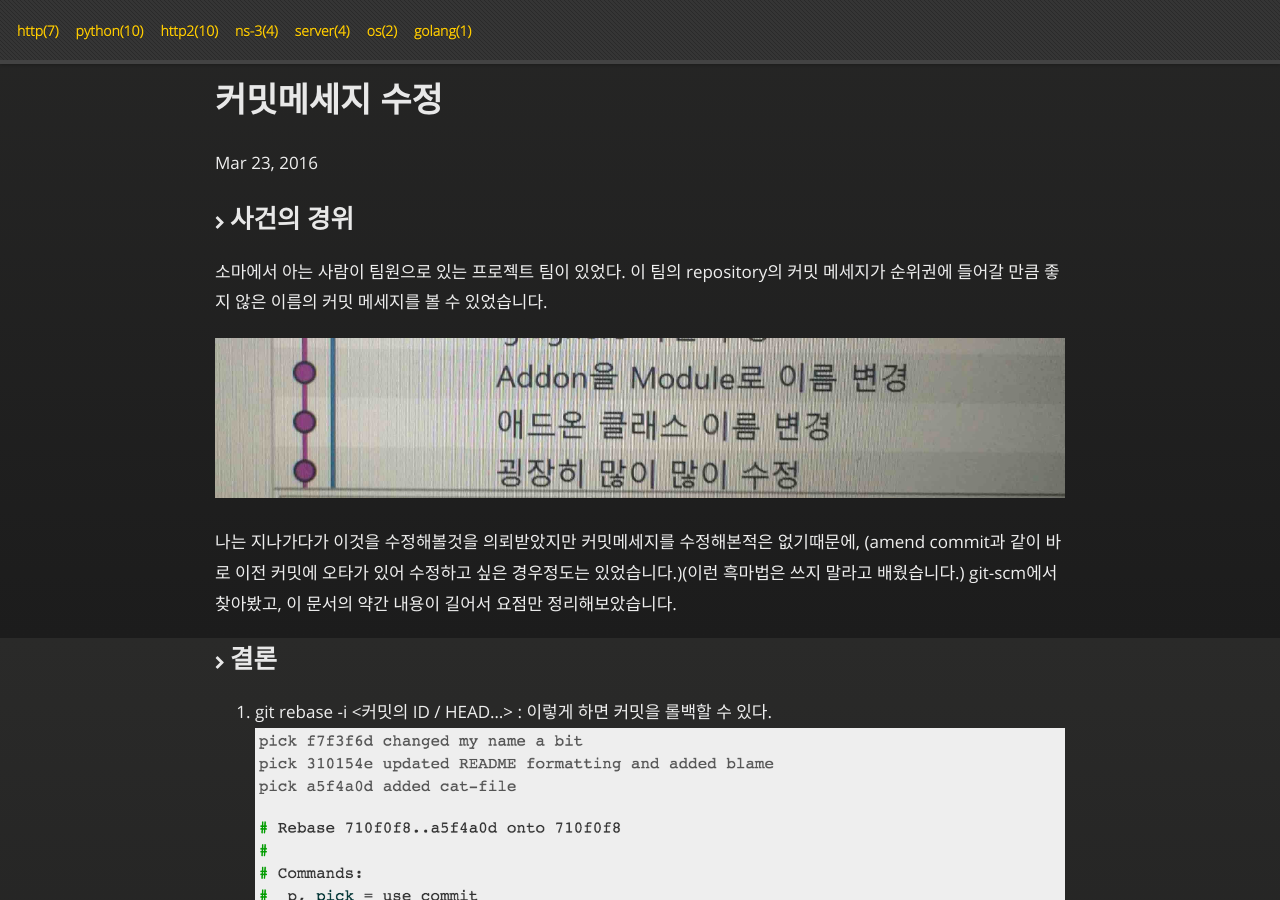
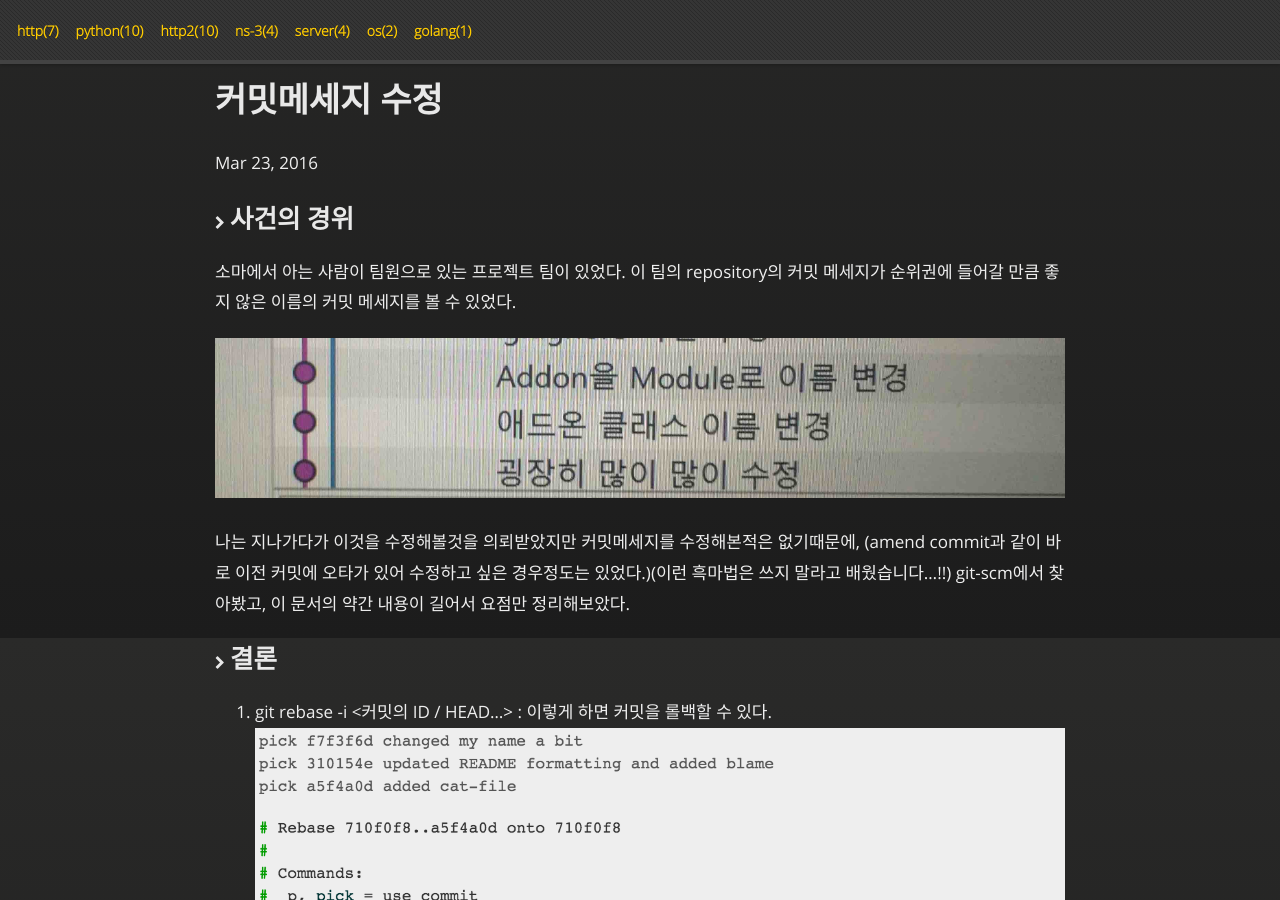
Before and after one commit to Luavis/luavis.github.io, a Jekyll site: the page built from _posts/server/2016-03-22-change-commit-msg.markdown, in a window 1280 px wide and 900 px high, scrolled down 262 px. Built offline with Jekyll 4.4.1, drawn with Linux system fonts in a browser that asks for light colours; comment, search, counter and statistics services are not loaded.

Commit message:
Change contents 'change commit msg'

```diff
--- a/_posts/server/2016-03-22-change-commit-msg.markdown
+++ b/_posts/server/2016-03-22-change-commit-msg.markdown
@@ -9,11 +9,11 @@ keywords: "git, rebase, commit, undo, 커밋, 메세지, 수정"
 
 ## 사건의 경위
 
-소마에서 아는 사람이 팀원으로 있는 프로젝트 팀이 있었다. 이 팀의  repository의 커밋 메세지가 순위권에 들어갈 만큼 좋지 않은 이름의 커밋 메세지를 볼 수 있었습니다.
+소마에서 아는 사람이 팀원으로 있는 프로젝트 팀이 있었다. 이 팀의  repository의 커밋 메세지가 순위권에 들어갈 만큼 좋지 않은 이름의 커밋 메세지를 볼 수 있었다.
 
 ![굉장히 많이 많이 수정]({{ site_url }}/assets/manymany_commit.jpg)
 
-나는 지나가다가 이것을 수정해볼것을 의뢰받았지만 커밋메세지를 수정해본적은 없기때문에, (amend commit과 같이 바로 이전 커밋에 오타가 있어 수정하고 싶은 경우정도는 있었습니다.)(이런 흑마법은 쓰지 말라고 배웠습니다.) git-scm에서 찾아봤고, 이 문서의 약간 내용이 길어서 요점만 정리해보았습니다.
+나는 지나가다가 이것을 수정해볼것을 의뢰받았지만 커밋메세지를 수정해본적은 없기때문에, (amend commit과 같이 바로 이전 커밋에 오타가 있어 수정하고 싶은 경우정도는 있었다.)(이런 흑마법은 쓰지 말라고 배웠습니다...!!) git-scm에서 찾아봤고, 이 문서의 약간 내용이 길어서 요점만 정리해보았다.
 
 ## 결론
 
```
